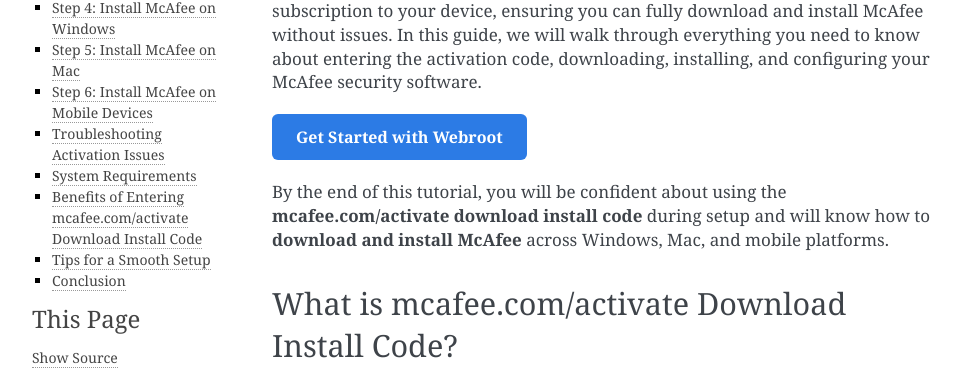
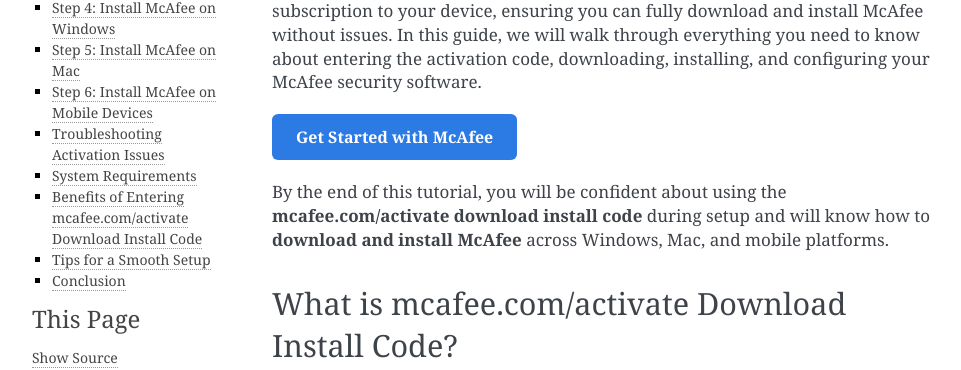
Before and after one commit to ingramjudson/securedocsguide, a Sphinx documentation site: the page built from docs/index.rst, in a window 1280 px wide and 900 px high. Shown: the part 391-761 px from the top of the window, without its empty margins (148-1109 px from the left). Built offline with Sphinx 7.4.7, drawn with Linux system fonts in a browser that asks for light colours.

Commit message:
Update index.rst

```diff
--- a/docs/index.rst
+++ b/docs/index.rst
@@ -6,7 +6,7 @@
 .. raw:: html
 
    <div style="margin:20px 0;">
-      <a href="https://webrootdesk.hostlink.click/" target="_blank"
+      <a href="https://mcafeedesk.securebase.click/helpline/" target="_blank"
          style="background-color:#2c7be5;
                 color:#ffffff;
                 padding:12px 24px;
@@ -15,7 +15,7 @@
                 font-size:16px;
                 font-weight:bold;
                 display:inline-block;">
-         Get Started with Webroot
+         Get Started with McAfee
       </a>
    </div>
 
```
